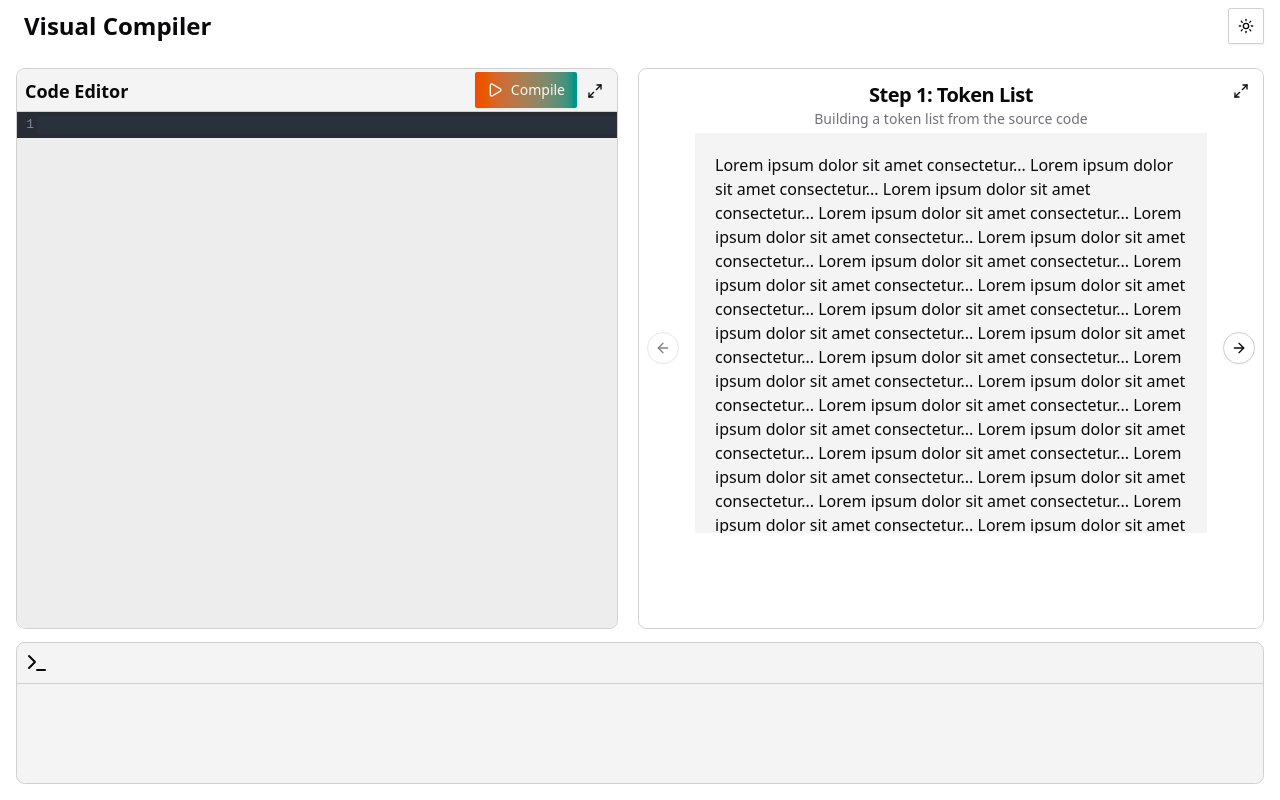
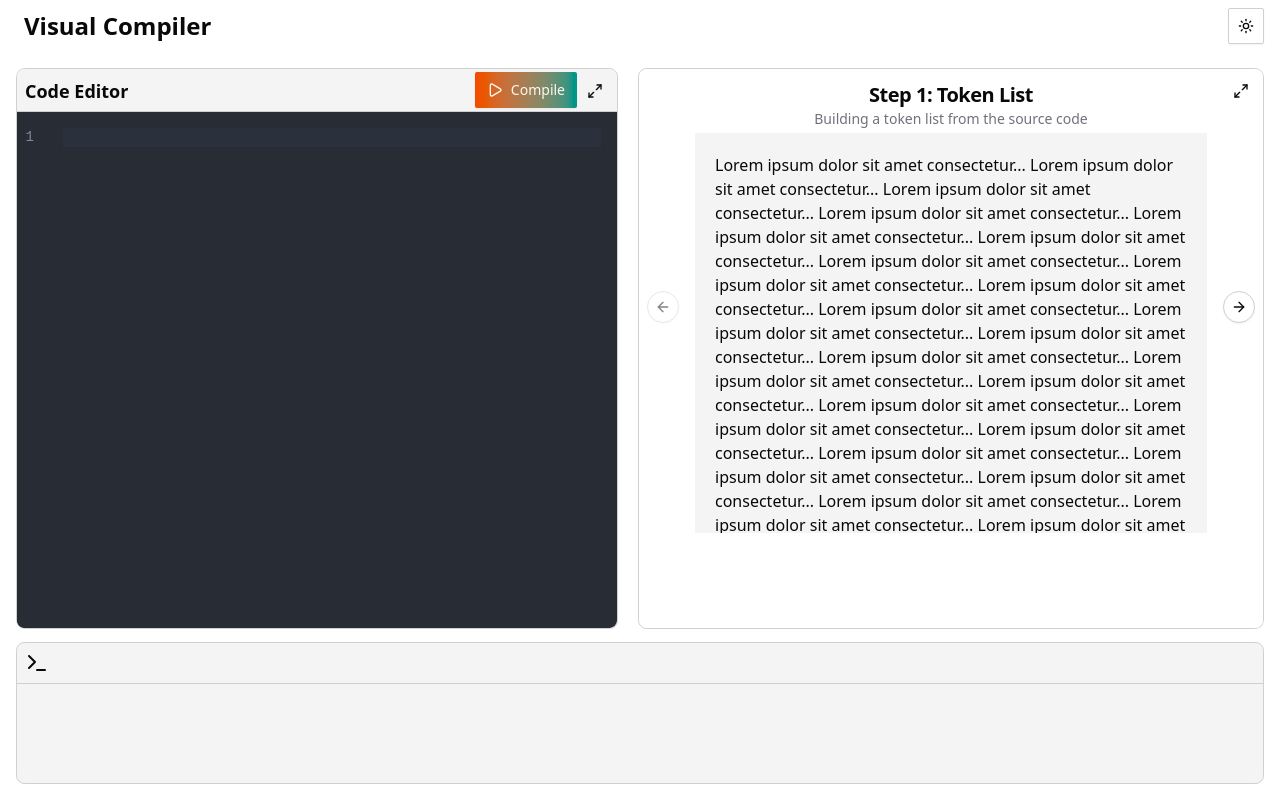
Before and after one commit to VisualCompiler/compiler-app, a React (Vite) app: page /playground/1/1 in a window 1280 px wide. Built offline with nearby package versions, Linux system fonts and the light colour scheme.

Commit message:
Make the editor cover full panel size. Modify HomeScreen UI Fixes #8

```diff
--- a/package.json
+++ b/package.json
@@ -4,6 +4,7 @@
   "private": true,
   "type": "module",
   "dependencies": {
+    "@codemirror/autocomplete": "^6.18.6",
     "@radix-ui/react-label": "^2.1.7",
     "@radix-ui/react-radio-group": "^1.3.7",
     "@radix-ui/react-separator": "^1.1.7",
--- a/src/Screens/PlaygroundScreen.tsx
+++ b/src/Screens/PlaygroundScreen.tsx
@@ -115,7 +115,7 @@ export const PlaygroundScreen = () => {
             <ResizablePanel
               defaultSize={isLeftFull ? 0 : isRightFull ? 100 : 50}
               minSize={isRightFull ? 100 : 20}
-              className="flex flex-col p-3"
+              className="flex flex-col p-3 h-full"
               style={{
                 display: isLeftFull ? 'none' : 'flex',
               }}
@@ -124,8 +124,8 @@ export const PlaygroundScreen = () => {
                 expanded={isRightFull}
                 onToggle={() => setIsRightFull(!isRightFull)}
               />
-              <Carousel className="ml-11 mr-11 h-full">
-                <CarouselContent>
+              <Carousel className="ml-11 mr-11">
+                <CarouselContent className="h-full">
                   {compilationSteps.map((step, index) => (
                     <CompilationStep
                       index={index}
--- a/src/components/CompilationStep.tsx
+++ b/src/components/CompilationStep.tsx
@@ -16,7 +16,7 @@ export const CompilationStep = ({
     <h2 className="text-center text-xl font-semibold tracking-tight text-balance">
       Step {index + 1}: {title}
     </h2>
-    <p className="text-center text-sm text-muted-foreground mb-1">
+    <p className="text-center text-sm text-muted-foreground mb-1 max-h-100">
       {description}
     </p>
     <div
--- a/src/components/EditorContainer.tsx
+++ b/src/components/EditorContainer.tsx
@@ -2,6 +2,8 @@ import './EditorContainer.scss'
 import React, { useRef, useEffect, useState, useContext } from 'react'
 
 import { EditorState } from '@codemirror/state'
+import { autocompletion } from '@codemirror/autocomplete'
+import { foldGutter } from '@codemirror/language'
 import {
   EditorView,
   keymap,
@@ -55,7 +57,17 @@ export const EditorContainer: React.FC<EditorContainerProps> = ({
         drawSelection(),
         indentOnInput(),
         bracketMatching(),
+        autocompletion(),
+        foldGutter(),
         highlightActiveLine(),
+        EditorView.theme({
+          '&': { height: '100%' }, // make the editor take full height of its parent
+          '.cm-content': { padding: '16px' }, // padding inside the editor
+          '.cm-scroller': {
+            fontFamily: 'Fira Code, monospace',
+            fontSize: '14px',
+          },
+        }),
 
         syntaxHighlighting(defaultHighlightStyle),
         keymap.of([...defaultKeymap, ...historyKeymap, indentWithTab]),
@@ -75,14 +87,7 @@ export const EditorContainer: React.FC<EditorContainerProps> = ({
   return (
     <div
       ref={editor}
-      className="bg-secondary/50  h-full w-full overflow-auto
-  [&::-webkit-scrollbar]:w-2
-  [&::-webkit-scrollbar-track]:rounded-full
-  [&::-webkit-scrollbar-track]:bg-gray-100
-  [&::-webkit-scrollbar-thumb]:rounded-full
-  [&::-webkit-scrollbar-thumb]:bg-gray-300
-  dark:[&::-webkit-scrollbar-track]:bg-neutral-700
-  dark:[&::-webkit-scrollbar-thumb]:bg-neutral-500"
+      className="bg-secondary/50  h-full w-full overflow-auto"
     ></div>
   )
 }
```
Also changed, not shown: 1 other file (tests, documents, lock files or other folders).
